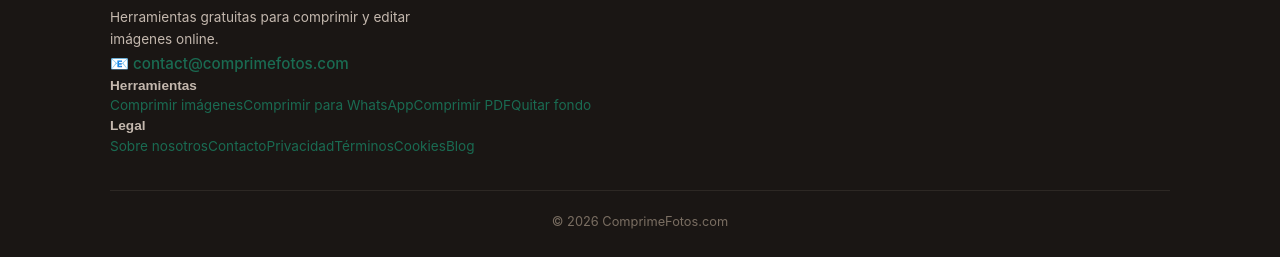
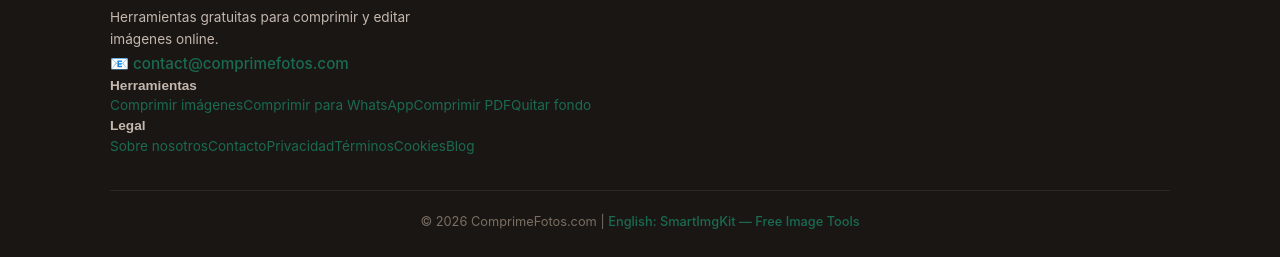
Before and after one commit to yusheng-zhang-star/comprimefotos, a plain HTML site: page tools/hacer-collage.html in a window 1280 px wide. Shown: the part 1632-1889 px from the top of the page. Drawn offline with Linux system fonts and the light colour scheme.

Commit message:
Add cross-link to smartimgkit.com

```diff
--- a/tools/hacer-collage.html
+++ b/tools/hacer-collage.html
@@ -76,7 +76,7 @@
           <a href="mailto:contact@comprimefotos.com" style="color: var(--accent); font-weight: 500; font-size: 0.95rem;">📧 contact@comprimefotos.com</a></div>
   <div class="footer-links"><h4>Herramientas</h4><a href="/tools/comprimir-imagenes.html">Comprimir imágenes</a><a href="/tools/comprimir-imagenes-whatsapp.html">Comprimir para WhatsApp</a><a href="/tools/comprimir-pdf.html">Comprimir PDF</a><a href="/tools/quitar-fondo.html">Quitar fondo</a></div>
   <div class="footer-links"><h4>Legal</h4><a href="/about.html">Sobre nosotros</a><a href="/contacto">Contacto</a><a href="/privacy.html">Privacidad</a><a href="/terms.html">Términos</a><a href="/cookie-policy.html">Cookies</a><a href="/blog/">Blog</a></div>
-</div><div class="footer-bottom"><p>&copy; 2026 ComprimeFotos.com</p></div></div></footer>
+</div><div class="footer-bottom"><p>&copy; 2026 ComprimeFotos.com | <a href="https://smartimgkit.com/" style="color: var(--accent); font-weight: 500;">English: SmartImgKit — Free Image Tools</a></p></div></div></footer>
 <div class="cookie-consent" id="cookieConsent"><div class="cookie-consent-inner"><div class="cookie-consent-text"><p>🍪 Usamos cookies esenciales. <a href="/cookie-policy.html">Más información</a>.</p></div><div class="cookie-consent-actions"><button class="cookie-btn cookie-btn-decline" id="cookieDecline">Solo esenciales</button><button class="cookie-btn cookie-btn-accept" id="cookieAccept">Aceptar todas</button></div></div></div>
 <div class="toast" id="toast"></div>
 <script src="../js/main.js?v=2"></script>
```
